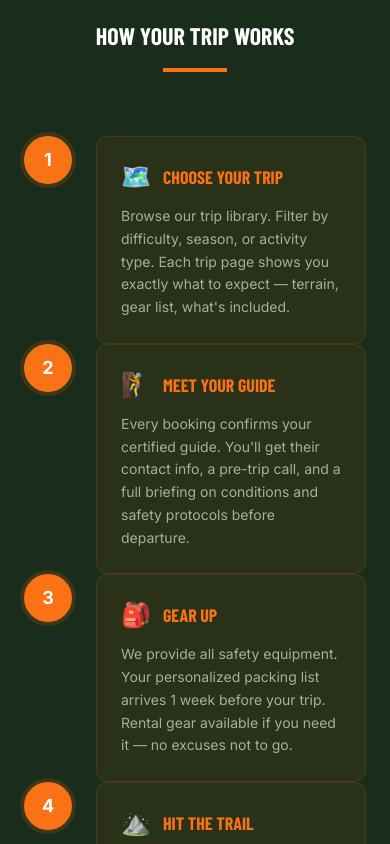
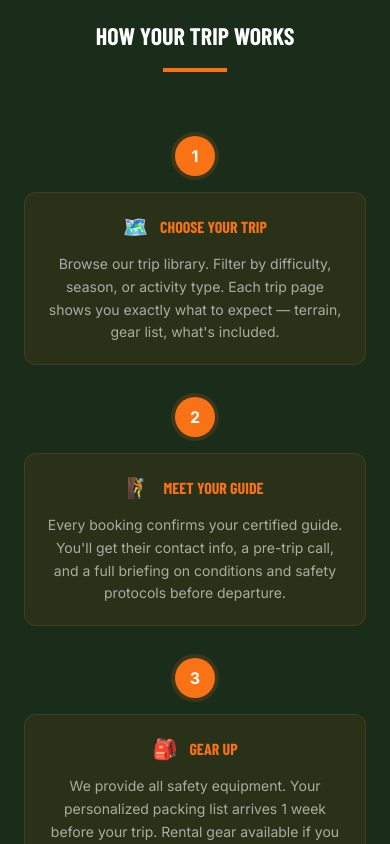
Before and after one commit to AgentWarhead/kootenay-made, a Next.js app: page /styles/demos/adventure-outdoors in a window 390 px wide. Shown: the part 1820-2664 px from the top of the page. Built offline with nearby package versions, Linux system fonts and the light colour scheme.

Commit message:
adventure: timeline — number above card on mobile, alternating on desktop

```diff
--- a/src/app/styles/demos/adventure-outdoors/page.tsx
+++ b/src/app/styles/demos/adventure-outdoors/page.tsx
@@ -559,10 +559,10 @@ export default function AdventureOutdoorsDemo() {
             <div className="w-16 h-1 mx-auto mb-16" style={{ backgroundColor: '#f97316' }} />
           </Reveal>
 
-          {/* Vertical timeline */}
+          {/* Steps — stacked cards on mobile, alternating timeline on desktop */}
           <div className="relative">
-            {/* Vertical line */}
-            <div className="absolute left-6 md:left-1/2 top-0 bottom-0 w-px hidden sm:block"
+            {/* Vertical line — desktop only */}
+            <div className="hidden md:block absolute left-1/2 top-0 bottom-0 w-px"
               style={{ backgroundColor: 'rgba(249,115,22,0.25)', transform: 'translateX(-50%)' }} />
 
             {[
@@ -573,23 +573,24 @@ export default function AdventureOutdoorsDemo() {
               { num: 5, title: 'SHARE YOUR STORY', icon: '📸', desc: 'We\'ll have photos and a trip summary waiting for you. Leave a review, tag us, or just tell one friend. That\'s how this community grows.' },
             ].map((step, i) => (
               <Reveal key={step.num} delay={i * 0.12}>
-                <div className={`relative flex items-start gap-6 md:gap-0 mb-12 last:mb-0 ${i % 2 === 0 ? 'md:flex-row' : 'md:flex-row-reverse'}`}>
-                  {/* Number circle — centered on the line */}
-                  <div className="flex-shrink-0 w-12 h-12 rounded-full flex items-center justify-center text-lg font-bold z-10 md:absolute md:left-1/2 md:top-0 md:-translate-x-1/2"
+                {/* Mobile: number on top, card below. Desktop: alternating timeline */}
+                <div className={`relative mb-8 md:mb-12 md:flex md:items-start md:gap-0 ${i % 2 === 0 ? 'md:flex-row' : 'md:flex-row-reverse'}`}>
+                  {/* Number circle */}
+                  <div className="w-10 h-10 md:w-12 md:h-12 rounded-full flex items-center justify-center text-base md:text-lg font-bold z-10 mx-auto mb-4 md:mb-0 md:absolute md:left-1/2 md:top-0 md:-translate-x-1/2"
                     style={{ backgroundColor: '#f97316', color: '#fff', boxShadow: '0 0 0 4px rgba(249,115,22,0.15)' }}>
                     {step.num}
                   </div>
-                  {/* Content */}
-                  <div className={`flex-1 sm:pl-6 md:pl-0 ${i % 2 === 0 ? 'md:pr-16 md:text-right' : 'md:pl-16 md:text-left'} md:w-[calc(50%-3rem)]`}>
-                    <div className="p-6 rounded-xl" style={{ backgroundColor: 'rgba(249,115,22,0.07)', border: '1px solid rgba(249,115,22,0.15)' }}>
-                      <div className={`flex items-center gap-3 mb-3 ${i % 2 === 0 ? 'md:flex-row-reverse' : ''}`}>
-                        <span className="text-2xl">{step.icon}</span>
-                        <h3 className={`${heading.className} text-lg md:text-xl font-bold uppercase`} style={{ color: '#f97316' }}>{step.title}</h3>
+                  {/* Content card */}
+                  <div className={`md:flex-1 ${i % 2 === 0 ? 'md:pr-16 md:text-right' : 'md:pl-16 md:text-left'} md:w-[calc(50%-3rem)]`}>
+                    <div className="p-5 md:p-6 rounded-xl" style={{ backgroundColor: 'rgba(249,115,22,0.07)', border: '1px solid rgba(249,115,22,0.15)' }}>
+                      <div className={`flex items-center justify-center md:justify-start gap-3 mb-3 ${i % 2 === 0 ? 'md:flex-row-reverse' : ''}`}>
+                        <span className="text-xl md:text-2xl">{step.icon}</span>
+                        <h3 className={`${heading.className} text-base md:text-xl font-bold uppercase`} style={{ color: '#f97316' }}>{step.title}</h3>
                       </div>
-                      <p className="text-sm leading-relaxed" style={{ color: 'rgba(255,255,255,0.6)' }}>{step.desc}</p>
+                      <p className="text-sm leading-relaxed text-center md:text-inherit" style={{ color: 'rgba(255,255,255,0.6)' }}>{step.desc}</p>
                     </div>
                   </div>
-                  {/* Spacer for alternating layout */}
+                  {/* Spacer for alternating layout — desktop only */}
                   <div className="hidden md:block flex-1" />
                 </div>
               </Reveal>
```
